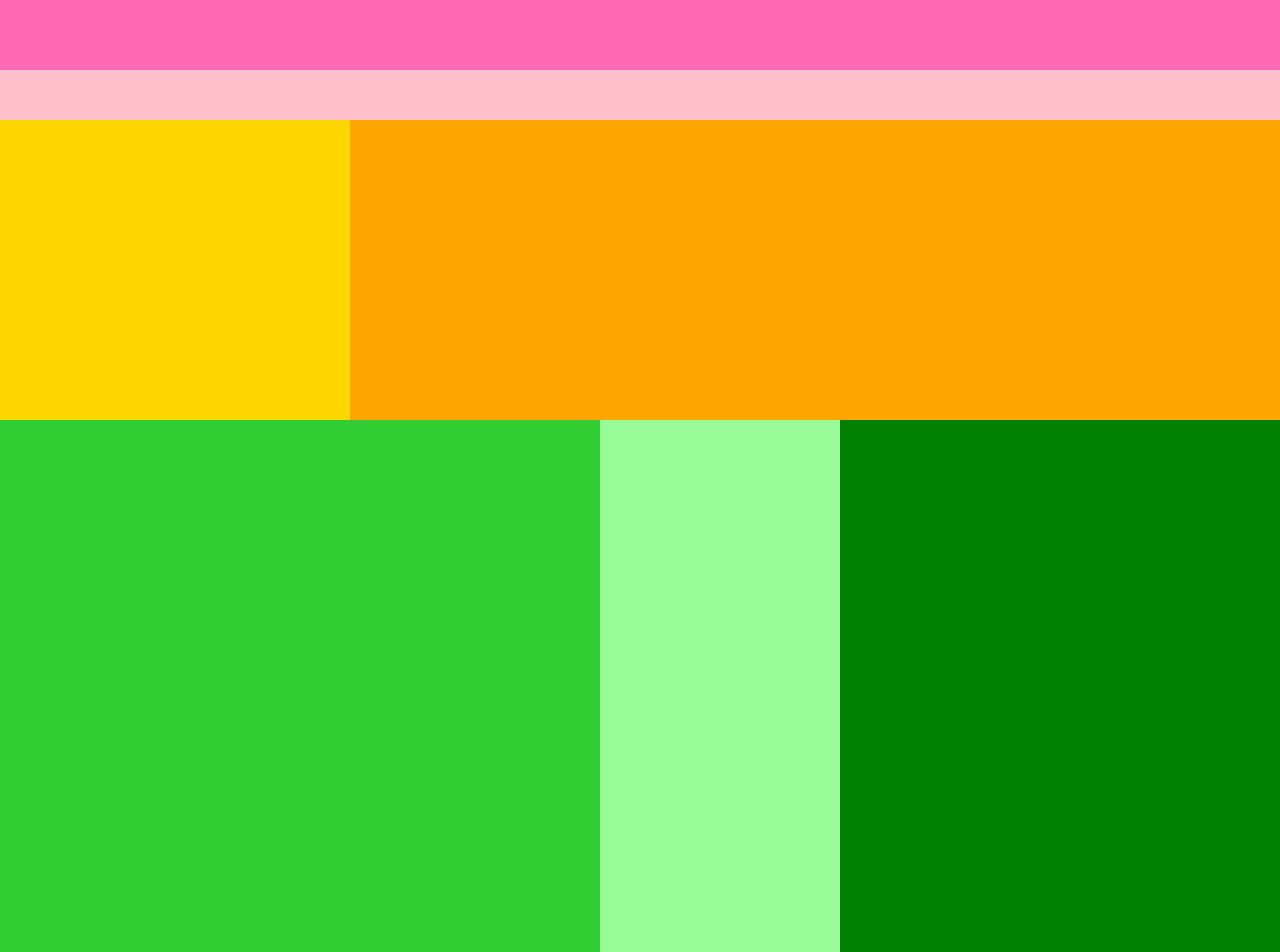
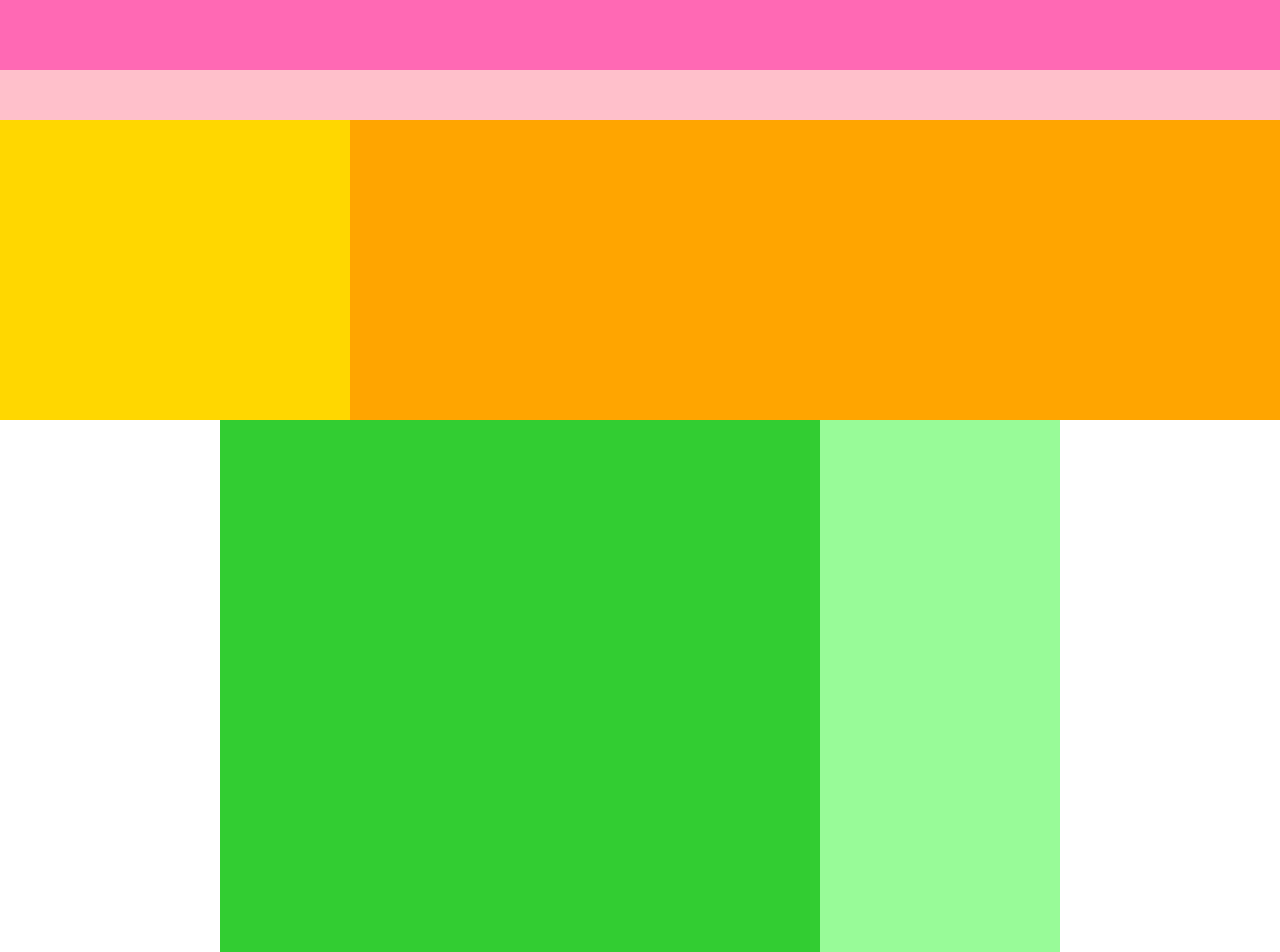
Before and after one commit to sttagami2/caravan, a plain HTML site: page index.html in a window 1280 px wide. Shown: the top 952 px of the page. Drawn offline with Linux system fonts and the light colour scheme.

Commit message:
[Finish] 1-4 CSS

```diff
--- a/style.css
+++ b/style.css
@@ -38,19 +38,20 @@
 }
 
 .main {
-  width: 100%;
+  width: 840px;
   /* height: 1400px; */
   background-color: green;
+  margin: 0 auto;
 }
 .blog {
   width: 600px;
-  height: 600px;
+  height: 1400px;
   background-color: limegreen;
   float: left;
 }
 .sidebar {
   width: 240px;
-  height: 600px;
+  height: 1400px;
   background-color: palegreen;
   float: left;
 }
```
